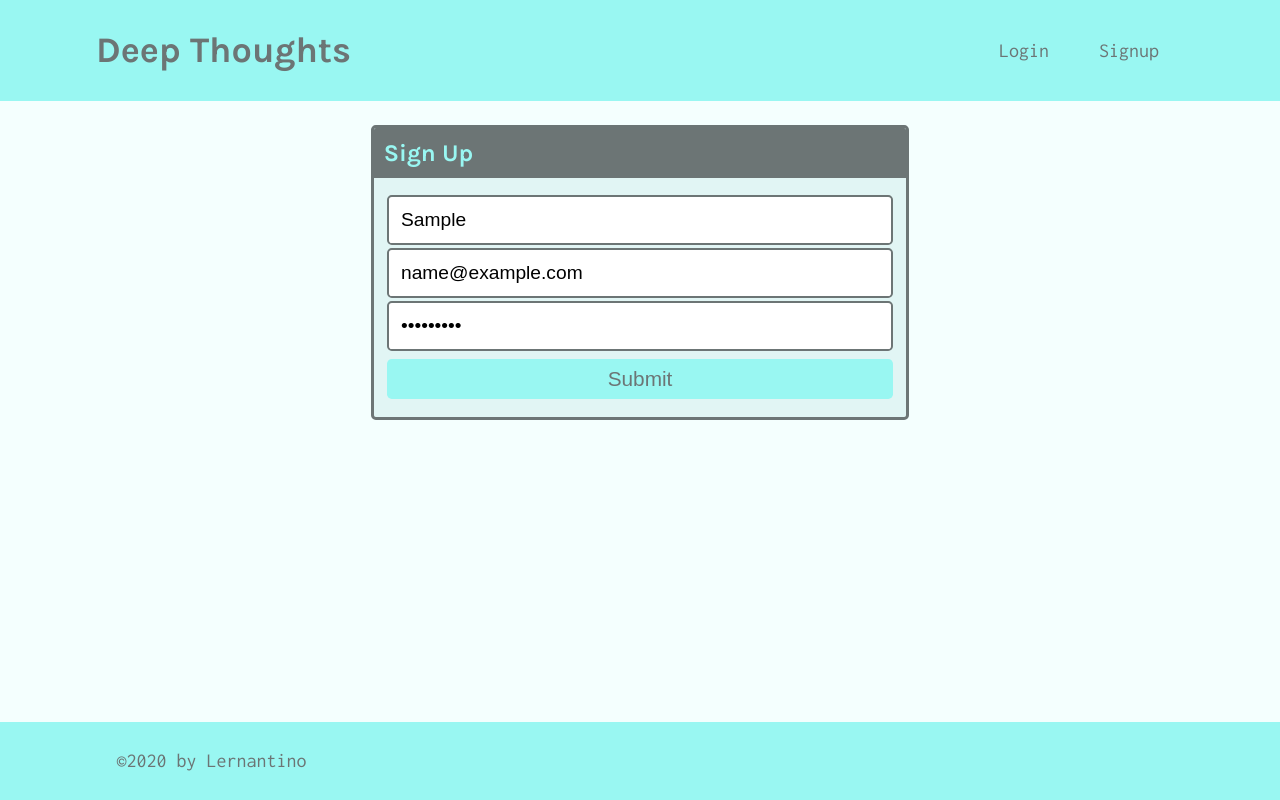
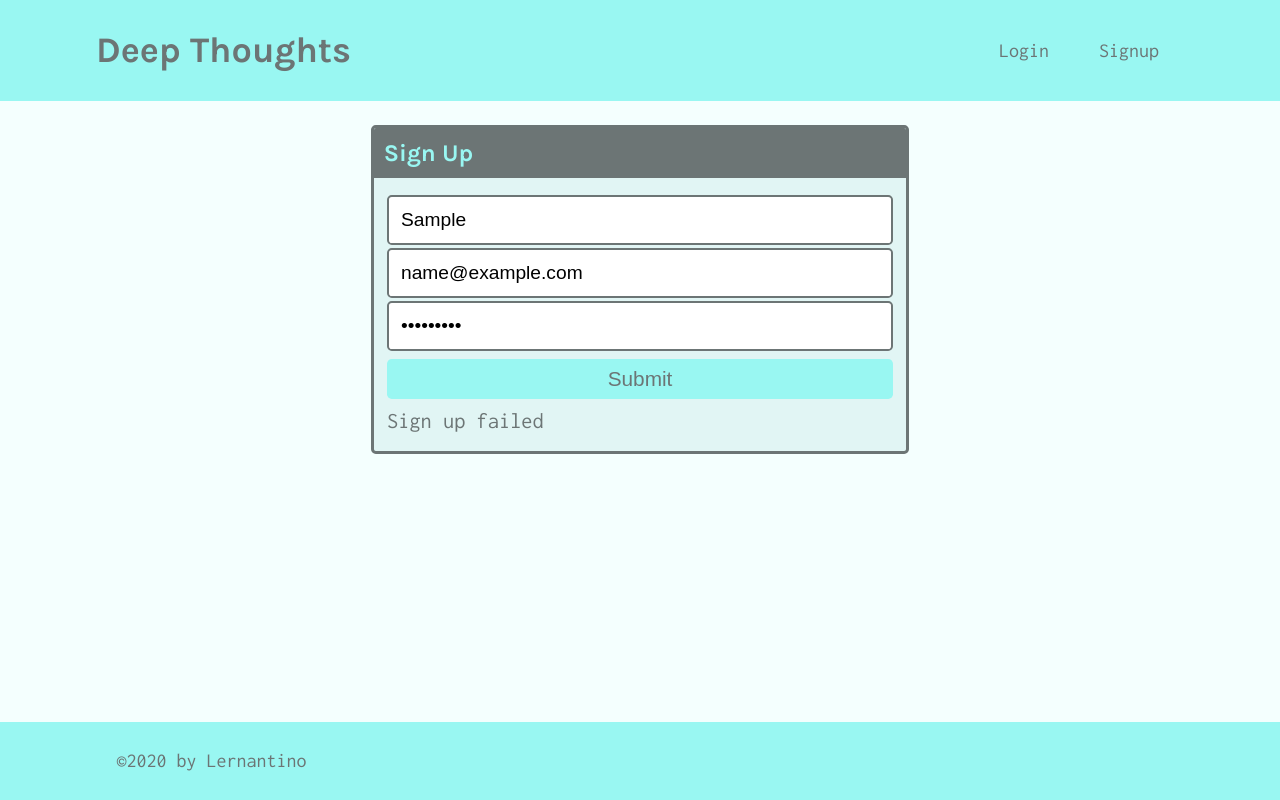
Before and after one commit to TigranBalayan10/deep-thoughts-v2.0, a React (Create React App) app in the folder client/: page /signup in a window 1280 px wide. Both pictures are taken after typing "Sample", "name@example.com", "Sample123" into the empty fields and a click on the button "Submit". Built offline with nearby package versions, Linux system fonts and the light colour scheme; no server answers.

Commit message:
add signup functionality

```diff
--- a/client/src/pages/Signup.js
+++ b/client/src/pages/Signup.js
@@ -1,7 +1,14 @@
-import React, { useState } from 'react';
+import React, { useState } from "react";
+import { useMutation } from "@apollo/client";
+import { ADD_USER } from "../utils/mutations";
 
 const Signup = () => {
-  const [formState, setFormState] = useState({ username: '', email: '', password: '' });
+  const [formState, setFormState] = useState({
+    username: "",
+    email: "",
+    password: "",
+  });
+  const [addUser, { error }] = useMutation(ADD_USER);
 
   // update state based on form input changes
   const handleChange = (event) => {
@@ -16,46 +23,58 @@
   // submit form
   const handleFormSubmit = async (event) => {
     event.preventDefault();
+
+    // use try/catch instead of promises to handle errors
+    try {
+      // execute addUser mutation and pass in variable data from form
+      const { data } = await addUser({
+        variables: { ...formState },
+      });
+      console.log(data);
+    } catch (e) {
+      console.error(e);
+    }
   };
 
   return (
-    <main className='flex-row justify-center mb-4'>
-      <div className='col-12 col-md-6'>
-        <div className='card'>
-          <h4 className='card-header'>Sign Up</h4>
-          <div className='card-body'>
+    <main className="flex-row justify-center mb-4">
+      <div className="col-12 col-md-6">
+        <div className="card">
+          <h4 className="card-header">Sign Up</h4>
+          <div className="card-body">
             <form onSubmit={handleFormSubmit}>
               <input
-                className='form-input'
-                placeholder='Your username'
-                name='username'
-                type='username'
-                id='username'
+                className="form-input"
+                placeholder="Your username"
+                name="username"
+                type="username"
+                id="username"
                 value={formState.username}
                 onChange={handleChange}
               />
               <input
-                className='form-input'
-                placeholder='Your email'
-                name='email'
-                type='email'
-                id='email'
+                className="form-input"
+                placeholder="Your email"
+                name="email"
+                type="email"
+                id="email"
                 value={formState.email}
                 onChange={handleChange}
               />
               <input
-                className='form-input'
-                placeholder='******'
-                name='password'
-                type='password'
-                id='password'
+                className="form-input"
+                placeholder="******"
+                name="password"
+                type="password"
+                id="password"
                 value={formState.password}
                 onChange={handleChange}
               />
-              <button className='btn d-block w-100' type='submit'>
+              <button className="btn d-block w-100" type="submit">
                 Submit
               </button>
             </form>
+            {error && <div>Sign up failed</div>}
           </div>
         </div>
       </div>
--- /dev/null
+++ b/client/src/utils/mutations.js
@@ -0,0 +1,25 @@
+import { gql } from "@apollo/client";
+
+export const LOGIN_USER = gql`
+  mutation login($email: String!, $password: String!) {
+    login(email: $email, password: $password) {
+      token
+      user {
+        _id
+        username
+      }
+    }
+  }
+`;
+
+export const ADD_USER = gql`
+  mutation addUser($username: String!, $email: String!, $password: String!) {
+    addUser(username: $username, email: $email, password: $password) {
+      token
+      user {
+        _id
+        username
+      }
+    }
+  }
+`;
```
